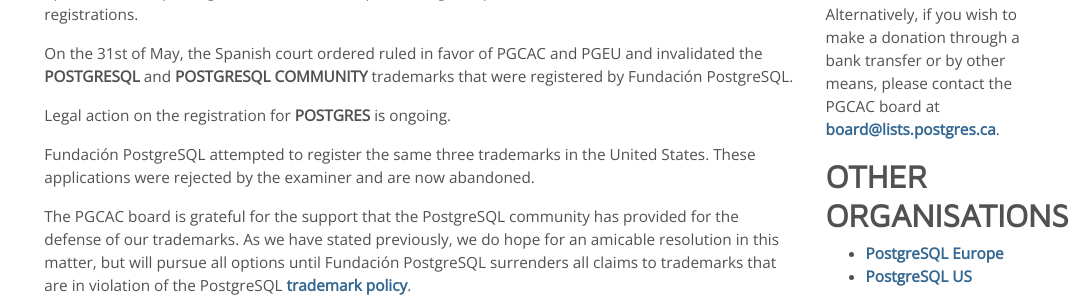
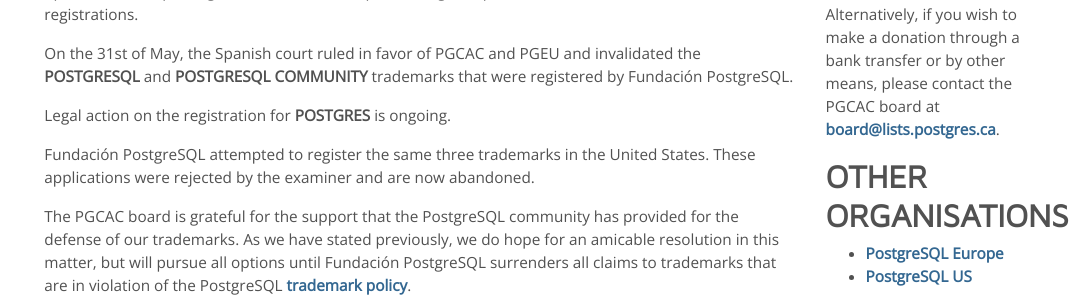
Before and after one commit to missusmy/pgcac-website, a Python web app: template templates/pages/index.html in a window 1280 px wide; the page is wider, and only the part inside the window is pictured. Shown: the part 646-945 px from the top of that part, without its empty margins (194-1280 px from the left). Run offline with Jinja, Linux system fonts and the light colour scheme; the template is opened without the code that fills it, so the values that code supplies are empty; some libraries are stand-ins or nearby versions.

Commit message:
Fix typo.

```diff
--- a/templates/pages/index.html
+++ b/templates/pages/index.html
@@ -77,7 +77,7 @@ href="https://www.postgresql.org/">PostgreSQL Project</a>.
         trademark registrations.
       </p>
       <p>
-        On the 31st of May, the Spanish court ordered ruled in favor of PGCAC
+        On the 31st of May, the Spanish court ruled in favor of PGCAC
         and PGEU and invalidated the
         <strong>POSTGRESQL</strong> and <strong>POSTGRESQL COMMUNITY</strong>
         trademarks that were registered by Fundación PostgreSQL.
```
